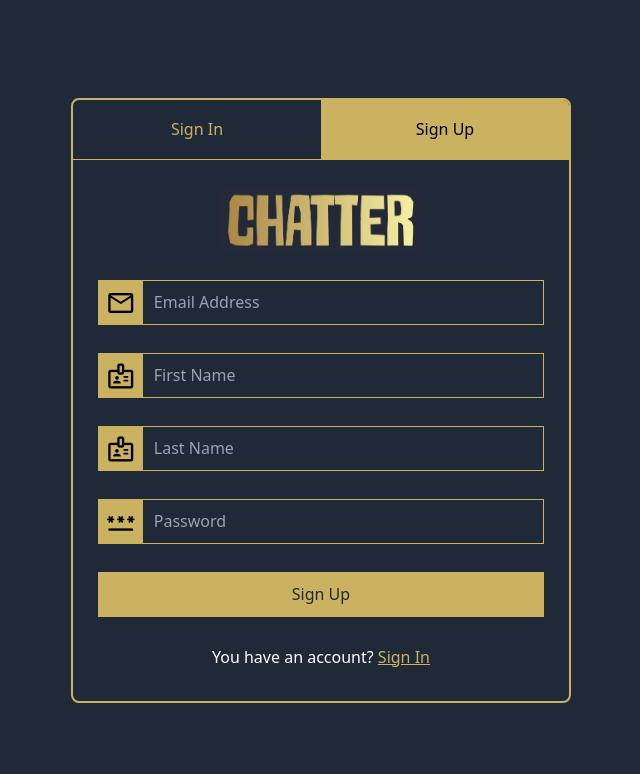
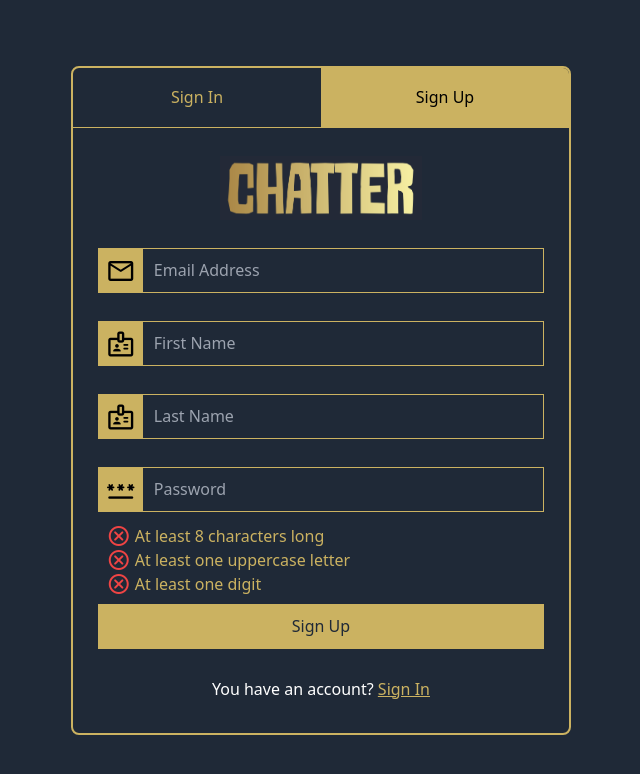
Before and after one commit to williamfisher9/chat-app-flask-react, a React (Vite) app in the folder frontend/: page /chatter/register in a window 1280 px wide. Shown: the top 774 px of the page, without its empty margins (319-959 px from the left). Built offline with nearby package versions, Linux system fonts and the light colour scheme.

Commit message:
added password validation rules

```diff
--- a/frontend/src/components/Register/Register.jsx
+++ b/frontend/src/components/Register/Register.jsx
@@ -8,9 +8,34 @@ const Register = () => {
     const [formFields, setFormFields] = useState({emailAddress: "", firstName: "", lastName: "", password: ""})
     const [formFieldsErrors, setFormFieldsErrors] = useState({emailAddress: "", firstName: "", lastName: "", password: ""})
     const [registerRequestError, setRegisterRequestError] = useState("");
+    const [passwordHasErrors, setPasswordHasErrors] = useState({rule1: true, rule2: true, rule3: true})
 
     const handleFieldChange = () => {
         setFormFields({...formFields, [event.target.name]: event.target.value})
+
+        if(event.target.name == "password"){
+            console.log("checking password")
+            let passwordErrors = {...passwordHasErrors}
+            if(event.target.value.length >= 8){
+                passwordErrors = {...passwordErrors, rule1: false}
+            } else {
+                passwordErrors = {...passwordErrors, rule1: true}
+            }
+
+            if(/[A-Z]/.test(event.target.value) && /[a-z]/.test(event.target.value)){
+                passwordErrors = {...passwordErrors, rule2: false}
+            } else {
+                passwordErrors = {...passwordErrors, rule2: true}
+            }
+
+            if(/[0-9]/.test(event.target.value)){
+                passwordErrors = {...passwordErrors, rule3: false}
+            } else {
+                passwordErrors = {...passwordErrors, rule3: true}
+            }
+
+            setPasswordHasErrors(passwordErrors)
+        }
     }
 
     const handleSignUpRequest = () => {
@@ -36,6 +61,15 @@ const Register = () => {
         if(formFields.password.trim() == ""){
             newErrors["password"] = "Password field is required"
             hasErrors=true;
+        } else {
+            newErrors["password"] = ""
+        }
+
+        if(passwordHasErrors["rule1"] || passwordHasErrors["rule2"] || passwordHasErrors["rule3"]){
+            newErrors["password"] = "Password is invalid"
+            hasErrors=true;
+        } else {
+            newErrors["password"] = ""
         }
 
         setFormFieldsErrors(newErrors);
@@ -58,6 +92,11 @@ const Register = () => {
             })
         }
     }
+
+
+
+
+
 
     return <div className='w-full min-h-screen flex justify-center items-center'>
         <form className='w-[500px] max-[550px]:w-[400px] min-h-11 border-2 border-[var(--global-color)] rounded-lg pb-8 flex flex-col gap-7 justify-center items-center overflow-hidden'>
@@ -90,9 +129,14 @@ const Register = () => {
                 <input type='password' placeholder='Password' className='text-field' name='password' onChange={handleFieldChange} autoComplete='off'/>
                 <span className="material-symbols-rounded absolute top-0 left-0 flex justify-center items-center text-3xl bg-[var(--global-color)] size-[44px] select-none">password</span>
                 <p className='text-red-500 absolute bottom-[-25px] left-0'>{formFieldsErrors.password}</p>
+                <ul className={`absolute ${formFieldsErrors.password != "" ? 'bottom-[-100px]' : 'bottom-[-85px]'} left-2 text-[var(--global-color)]`}>
+                    <li className='flex justify-start items-center gap-1'>{passwordHasErrors["rule1"] == false ? <span className="material-symbols-rounded text-green-500">check_circle</span> : <span className="material-symbols-rounded text-red-500">cancel</span>}At least 8 characters long</li>
+                    <li className='flex justify-start items-center gap-1'>{passwordHasErrors["rule2"] == false ? <span className="material-symbols-rounded text-green-500">check_circle</span> : <span className="material-symbols-rounded text-red-500">cancel</span>}At least one uppercase letter</li>
+                    <li className='flex justify-start items-center gap-1'>{passwordHasErrors["rule3"] == false ? <span className="material-symbols-rounded text-green-500">check_circle</span> : <span className="material-symbols-rounded text-red-500">cancel</span>}At least one digit</li>
+                </ul>
             </div>
 
-            <button className='w-[90%] h-[45px] bg-[var(--global-color)] text-gray-800 hover:bg-[var(--global-color-hover)]' onClick={handleSignUpRequest}>Sign Up</button>
+            <button className={`${formFieldsErrors.password != "" ? 'mt-20' : 'mt-16'} w-[90%] h-[45px] bg-[var(--global-color)] text-gray-800 hover:bg-[var(--global-color-hover)]`} onClick={handleSignUpRequest}>Sign Up</button>
 
             {
                 registerRequestError != "" ?
```
